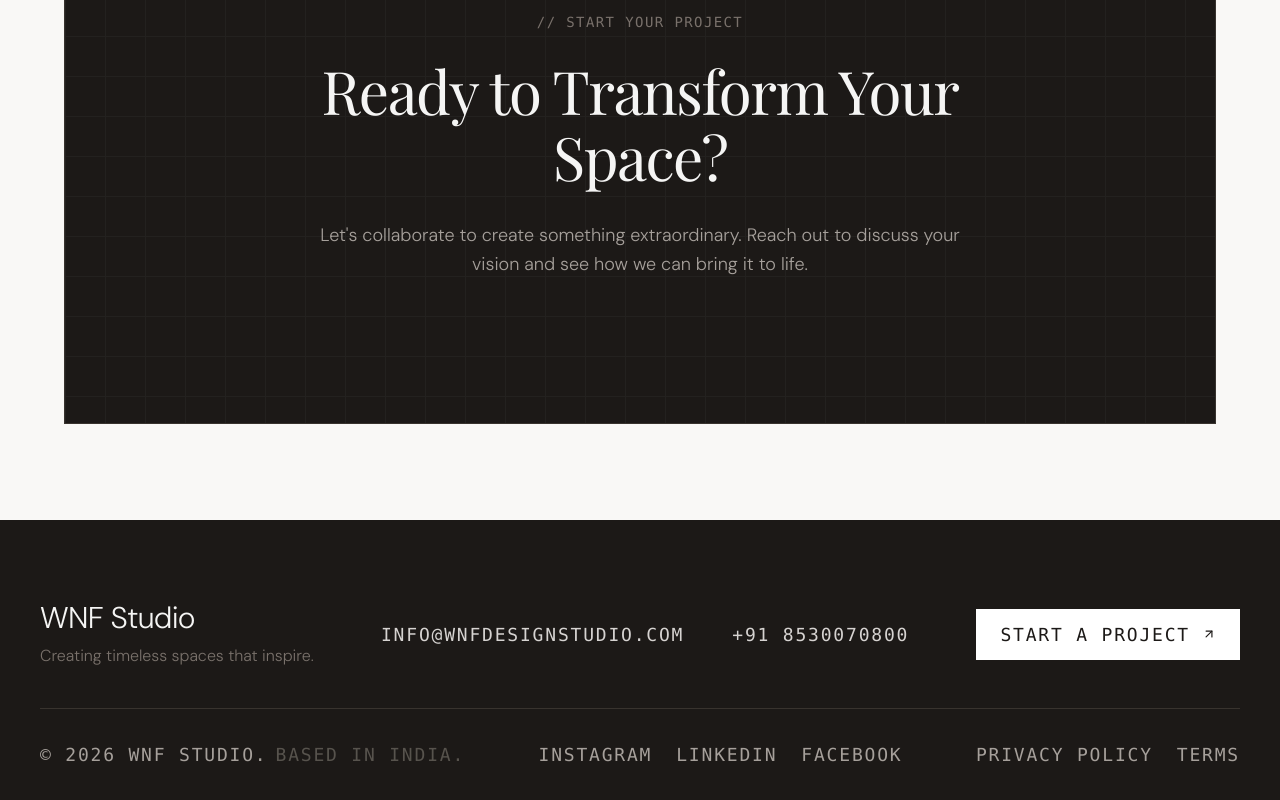
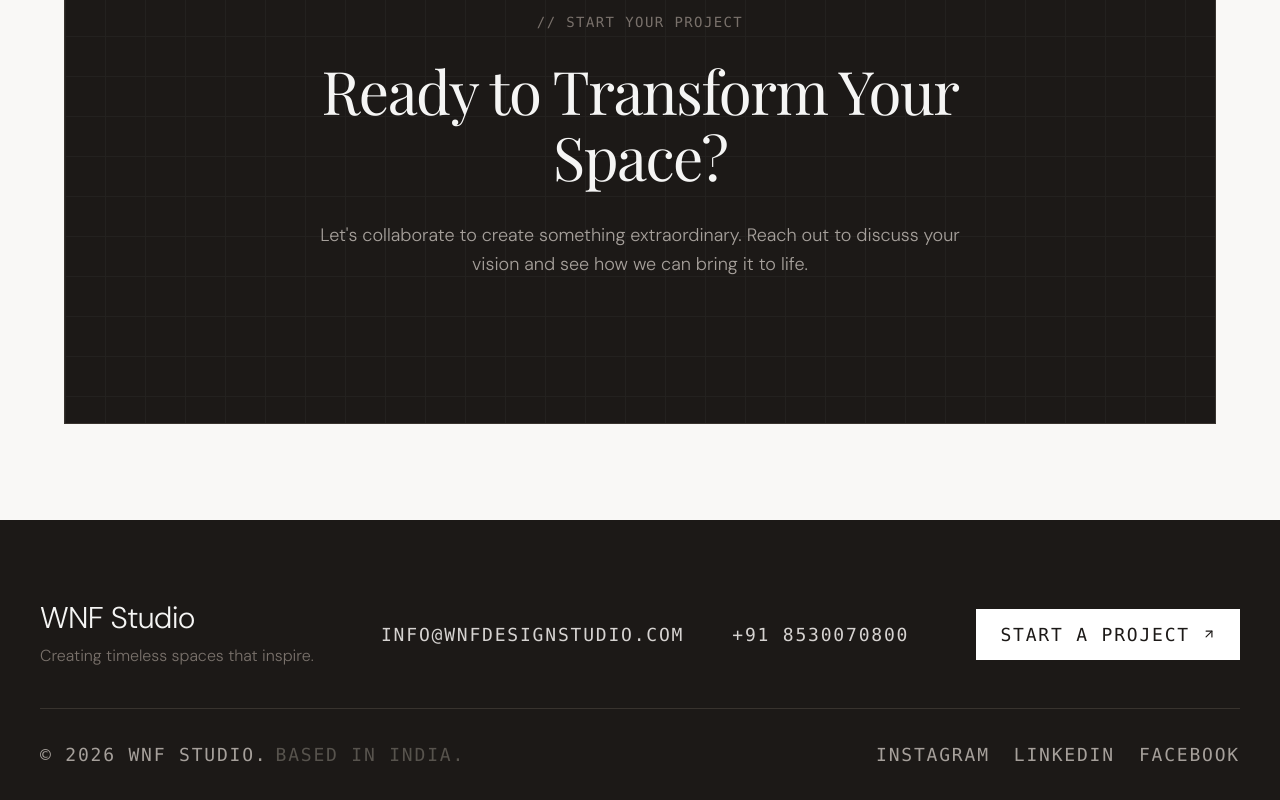
Before and after one commit to KayumKadivar/WNF-Studio, a Next.js app: page / in a window 1280 px wide. Shown: the part 4741-5541 px from the top of the page. Built offline with nearby package versions, Linux system fonts and the light colour scheme.

Commit message:
remove unused slider navigation logic from HeroSlider and delete legal links from Footer

```diff
--- a/src/components/home/HeroSlider.jsx
+++ b/src/components/home/HeroSlider.jsx
@@ -1,10 +1,7 @@
 "use client";
 import { useState, useEffect } from "react";
-import Link from "next/link";
 import Image from "next/image";
 import { motion, AnimatePresence } from "framer-motion";
-import { ArrowRight, ChevronLeft, ChevronRight } from "lucide-react";
-import { Button } from "@/components/ui/button";
 import { slides } from "@/data/slides";
 
 const HeroSlider = () => {
@@ -24,8 +21,6 @@ const HeroSlider = () => {
     setIsAutoPlaying(false);
     setTimeout(() => setIsAutoPlaying(true), 10000);
   };
-  const nextSlide = () => goToSlide((currentSlide + 1) % slides.length);
-  const prevSlide = () => goToSlide((currentSlide - 1 + slides.length) % slides.length);
 
   return (
     <section className="relative h-dvh w-full overflow-hidden" aria-label="Hero slideshow" aria-roledescription="carousel">
--- a/src/components/layout/Footer.jsx
+++ b/src/components/layout/Footer.jsx
@@ -74,17 +74,6 @@ const Footer = () => {
               </a>
             ))}
           </div>
-
-          {/* Legal */}
-          <div className="flex gap-6">
-            <Link href="#" className="hover:text-white transition-colors">
-              Privacy Policy
-            </Link>
-            <Link href="#" className="hover:text-white transition-colors">
-              Terms
-            </Link>
-          </div>
-
         </div>
       </div>
     </footer>
```
